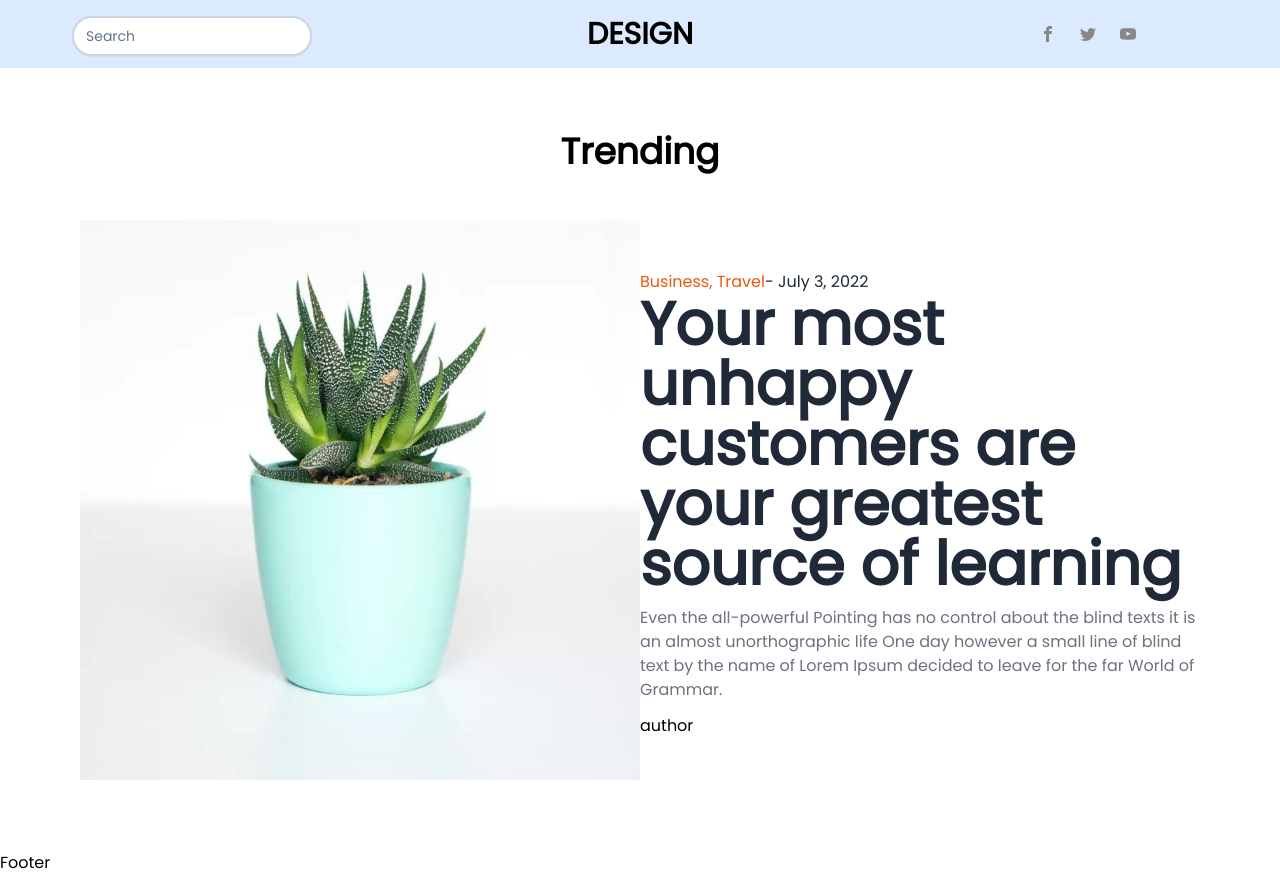
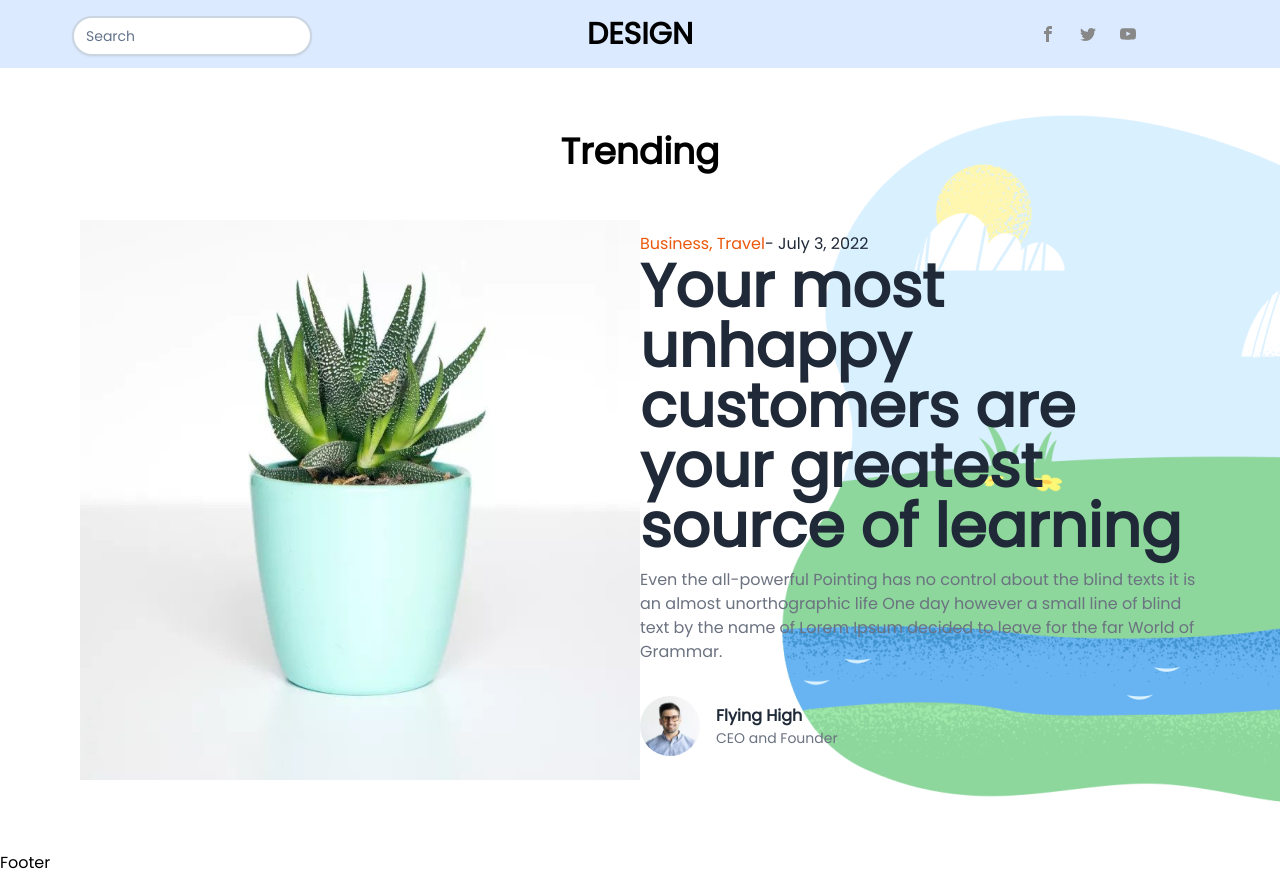
Before and after one commit to NeilRow56/blogg2022, a Next.js app: page / in a window 1280 px wide. Built offline with nearby package versions, Linux system fonts and the light colour scheme.

Commit message:
author component

```diff
--- a/components/Section1.js
+++ b/components/Section1.js
@@ -1,9 +1,14 @@
 import Image from "next/image"
 import Link from "next/link"
+import Author from "./_child/Author"
 
 const Section1 = () => {
+    const bg = {
+        background: "url('/images/banner.png') no-repeat",
+        backgroundPosition: "right"
+    }
   return (
-    <section className="py-16">
+    <section className="py-16" style={ bg }>
         <div className="container mx-auto md:px-20">
             <h1 className="font-bold text-4xl pb-12 text-center">Trending</h1>
 
@@ -35,7 +40,7 @@
                     Even the all-powerful Pointing has no control about the blind texts it is an almost unorthographic life One day however a small line of blind
                     text by the name of Lorem Ipsum decided to leave for the far World of Grammar.
                 </p>
-                <h1>author</h1>
+                <Author />
             </div>
         </div>
     )
--- /dev/null
+++ b/components/_child/Author.js
@@ -0,0 +1,23 @@
+import React from 'react'
+import Image from 'next/image'
+import Link from 'next/link'
+
+const Author = () => {
+  return (
+    <div className='author flex py-5'>
+        <Image
+        src={"/images/author/author1.jpg"}
+        alt=''
+        width={60}
+        height={60}
+        className='rounded-full' />
+        <div className='flex flex-col justify-center px-4'>
+            <Link href={"/"}><a className='text-md font-bold text-gray-800 hover:text-gray-500 '>Flying High</a></Link>
+            <span className='text-sm text-gray-500'>CEO and Founder</span>
+
+        </div>
+    </div>
+  )
+}
+
+export default Author
```
